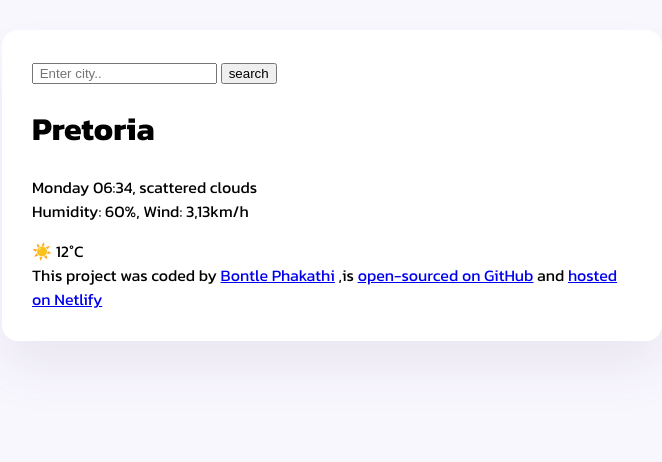
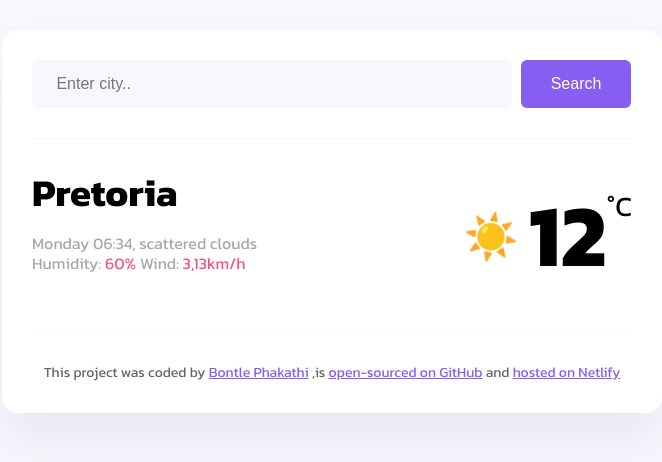
Before and after one commit to BontleNkosi/weather-week7-challenge, a plain HTML site: page index.html in a window 1280 px wide. Shown: the whole page, without its empty margins (308-970 px from the left). Drawn offline with Linux system fonts and the light colour scheme.

Commit message:
Added the basic CSS

```diff
--- a/index.html
+++ b/index.html
@@ -15,19 +15,33 @@
   <body>
     <div class="weather-application">
       <header>
-        <form>
-          <input type="search" placeholder=" Enter city.." required />
-          <input type="submit" value="search"
+        <form class="search-form">
+          <input
+            type="search"
+            placeholder=" Enter city.."
+            required
+            class="search-form-input"
+          />
+          <input type="submit" value="Search" class="search-form-button" />
         </form>
       </header>
       <main>
-        <h1>Pretoria</h1>
-        <p>
-          Monday 06:34, scattered clouds
-          <br />
-          Humidity: 60%, Wind: 3,13km/h
-        </p>
-        ☀️ 12°C
+        <div class="weather-application-info">
+          <div>
+            <h1 class="weather-application-city">Pretoria</h1>
+            <p class="weather-application-details">
+              Monday 06:34, scattered clouds
+              <br />
+              Humidity: <span class="change-color"> 60%</span> Wind:
+              <span class="change-color">3,13km/h</span>
+            </p>
+          </div>
+          <div class="weather-application-temperature-container">
+            <div class="weather-application-emoji">☀️</div>
+            <div class="weather-application-temperature">12</div>
+            <div class="weather-application-unit">°C</div>
+          </div>
+        </div>
       </main>
       <footer>
         This project was coded by
--- a/src/style.css
+++ b/src/style.css
@@ -10,3 +10,70 @@ body {
   border-radius: 16px;
   box-shadow: 0 30px 50px rgba(65, 50, 100, 0.08);
 }
+.weather-application-info {
+  display: flex;
+  justify-content: space-between;
+}
+main {
+  padding: 30px 0;
+}
+.weather-application-city {
+  margin: 0;
+  font-size: 38px;
+  line-height: 48px;
+}
+.weather-application-details {
+  font-size: 16px;
+  color: rgba(39, 33, 66, 0.4);
+  line-height: 20px;
+}
+.change-color {
+  color: #f65282;
+}
+.weather-application-temperature-container {
+  display: flex;
+}
+.weather-application-emoji {
+  font-size: 44px;
+  margin-top: 35px;
+}
+.weather-application-temperature {
+  font-size: 88px;
+  margin-left: 10px;
+  font-weight: bold;
+}
+.weather-application-unit {
+  font-size: 28px;
+  margin-top: 16px;
+}
+a {
+  color: #885df1;
+}
+header {
+  border-bottom: 1px solid #f9f7fe;
+  padding: 0 0 30px 0;
+}
+.search-form-input {
+  background-color: #f9f7fe;
+  border: none;
+  border-radius: 6px;
+  width: 80%;
+  font-size: 16px;
+  padding: 15px 20px;
+}
+.search-form-button {
+  background-color: #885df1;
+  padding: 15px 30px;
+  border-radius: 6px;
+  margin-left: 5px;
+  border: none;
+  color: white;
+  font-size: 16px;
+}
+footer {
+  border-top: 1px solid #f9f7fe;
+  padding: 30px 0 0 0;
+  text-align: center;
+  font-size: 14px;
+  color: rgba(0, 0, 0, 0.6);
+}
```
